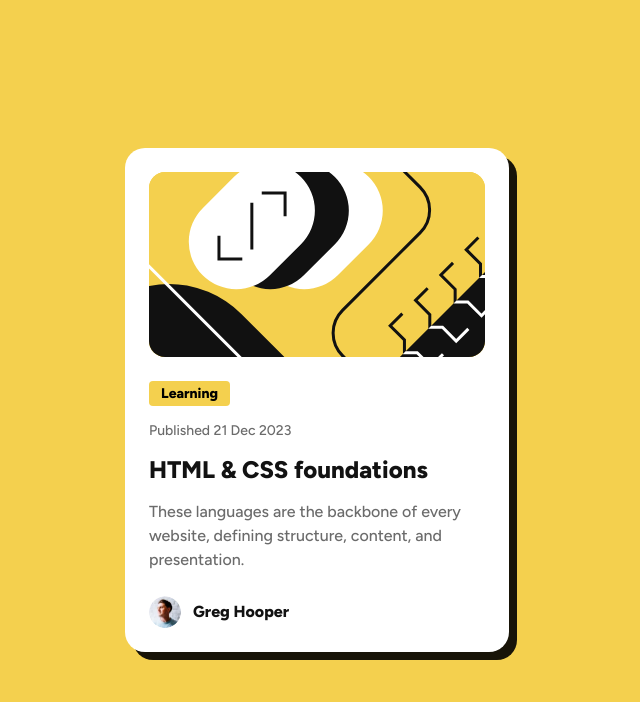
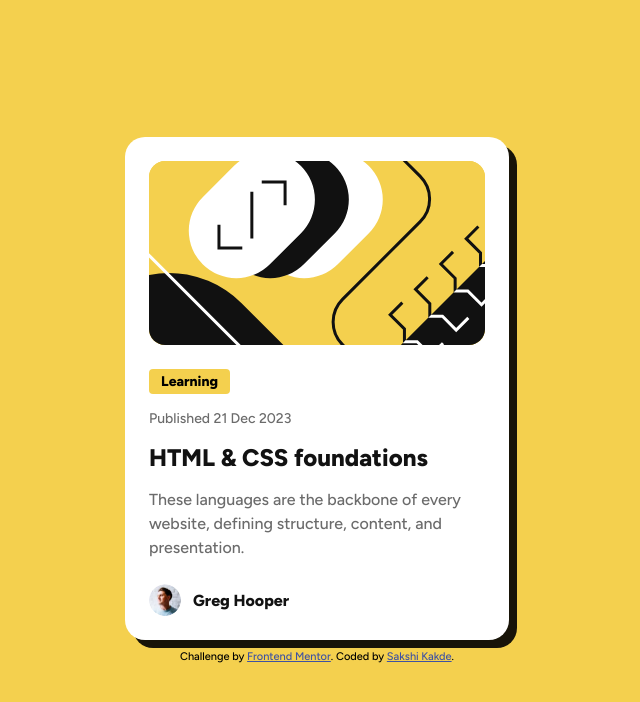
Before and after one commit to sakshi123kakde/blog-card, a plain HTML site: page index.html in a window 1280 px wide. Shown: the whole page, without its empty margins (323-963 px from the left). Drawn offline with Linux system fonts and the light colour scheme.

Commit message:
readme.md updated

```diff
--- a/index.html
+++ b/index.html
@@ -29,6 +29,7 @@
         font-weight: 500;
         min-height: 100vh;
         display: flex;
+        flex-direction: column;
         justify-content: center;
         align-items: center;
         background-color: var(--yellow);
@@ -125,7 +126,15 @@
         font-weight: 800;
         color: var(--gray-950);
       }
-
+      .attribution {
+        font-size: 11px;
+        text-align: center;
+        text-align: center;
+        margin-top: 10px;
+      }
+      .attribution a {
+        color: hsl(228, 45%, 44%);
+      }
       @media (max-width: 375px) {
         .card {
           max-width: 100%;
@@ -171,5 +180,15 @@
         </div>
       </div>
     </div>
+
+    <div class="attribution">
+      Challenge by
+      <a href="https://www.frontendmentor.io?ref=challenge" target="_blank"
+        >Frontend Mentor</a
+      >. Coded by
+      <a href="https://github.com/sakshi123kakde/" target="_blank"
+        >Sakshi Kakde</a
+      >.
+    </div>
   </body>
 </html>
```
Also changed, not shown: 1 other file.
